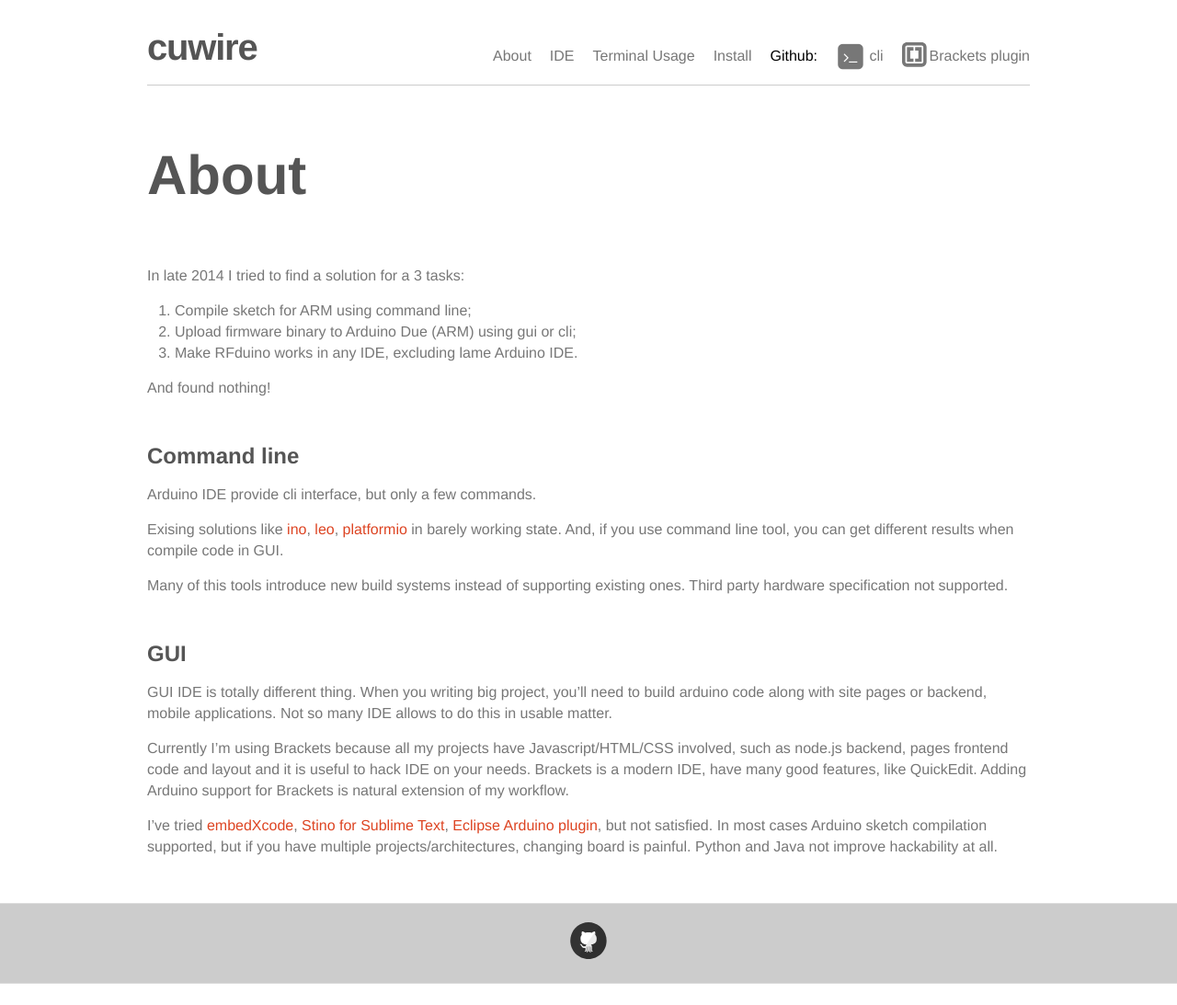
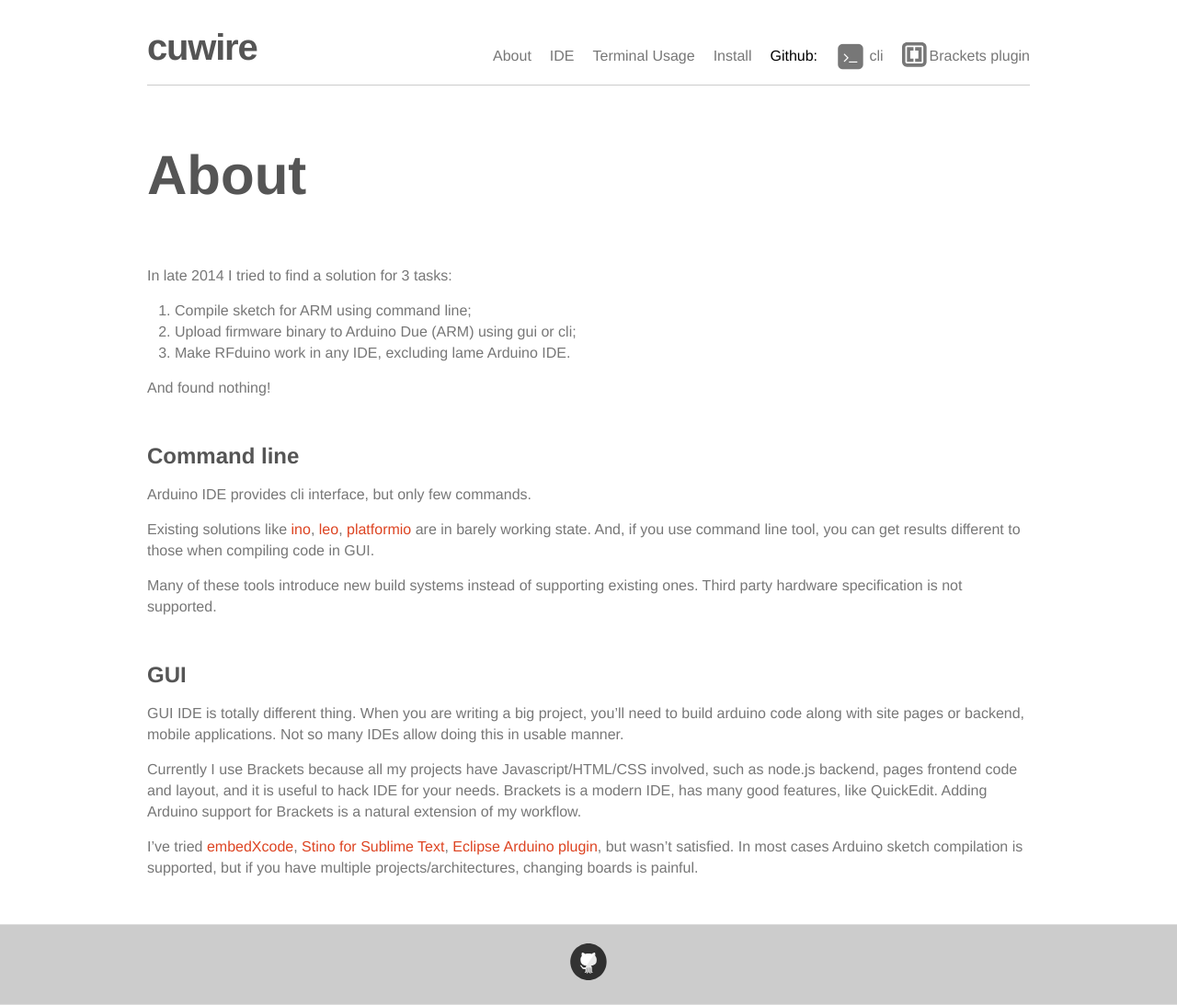
Before and after one commit to apla/cuwire, a Jekyll site: the page built from about.md, in a window 1280 px wide. Shown: the whole page at 92% size. Built offline with Jekyll 4.4.1, drawn with Linux system fonts in a browser that asks for light colours; nearby versions of some CDN libraries; Markdown is read by kramdown in place of the engine named in the settings; before the commit the page ends 1070 px from its top, so only the background shows below that.

Commit message:
errors fix

```diff
--- a/about.md
+++ b/about.md
@@ -1,38 +1,38 @@
 ---
+
 layout: page
 title: About
 permalink: /about/
+
 ---
 
-In late 2014 I tried to find a solution for a 3 tasks:
+In late 2014 I tried to find a solution for 3 tasks:
 
 1. Compile sketch for ARM using command line;
 1. Upload firmware binary to Arduino Due (ARM) using gui or cli;
-1. Make RFduino works in any IDE, excluding lame Arduino IDE.
+1. Make RFduino work in any IDE, excluding lame Arduino IDE.
 
 And found nothing!
 
 ## Command line
 
-Arduino IDE provide cli interface, but only a few commands.
+Arduino IDE provides cli interface, but only few commands.
 
-Exising solutions like [ino](http://inotool.org), [leo](https://github.com/AdamMagaluk/leo), [platformio](http://platformio.org) in barely working state.
-And, if you use command line tool, you can get different results when compile code in GUI.
+Existing solutions like [ino](http://inotool.org), [leo](https://github.com/AdamMagaluk/leo), [platformio](http://platformio.org) are in barely working state.
+And, if you use command line tool, you can get results different to those when compiling code in GUI.
 
-Many of this tools introduce new build systems instead of supporting existing ones.
-Third party hardware specification not supported.
+Many of these tools introduce new build systems instead of supporting existing ones.
+Third party hardware specification is not supported.
 
 ## GUI
 
-GUI IDE is totally different thing. When you writing big project, you'll need to build arduino code
-along with site pages or backend, mobile applications. Not so many IDE allows to do this in usable matter.
+GUI IDE is totally different thing. When you are writing a big project, you'll need to build arduino code
+along with site pages or backend, mobile applications. Not so many IDEs allow doing this in usable manner.
 
-Currently I'm using Brackets because all my projects have Javascript/HTML/CSS involved,
-such as node.js backend, pages frontend code and layout and it is useful to hack IDE on your needs.
-Brackets is a modern IDE, have many good features, like QuickEdit. Adding Arduino support for Brackets is
-natural extension of my workflow.
+Currently I use Brackets because all my projects have Javascript/HTML/CSS involved,
+such as node.js backend, pages frontend code and layout, and it is useful to hack IDE for your needs.
+Brackets is a modern IDE, has many good features, like QuickEdit. Adding Arduino support for Brackets is a natural extension of my workflow.
 
 I've tried [embedXcode](http://embedxcode.weebly.com/), [Stino for Sublime Text](https://github.com/Robot-Will/Stino), [Eclipse Arduino plugin](http://www.baeyens.it/eclipse/),
-but not satisfied. In most cases Arduino sketch compilation supported, but
-if you have multiple projects/architectures, changing board is painful.
-Python and Java not improve hackability at all.
+but wasn’t satisfied. In most cases Arduino sketch compilation is supported, but
+if you have multiple projects/architectures, changing boards is painful.
```
